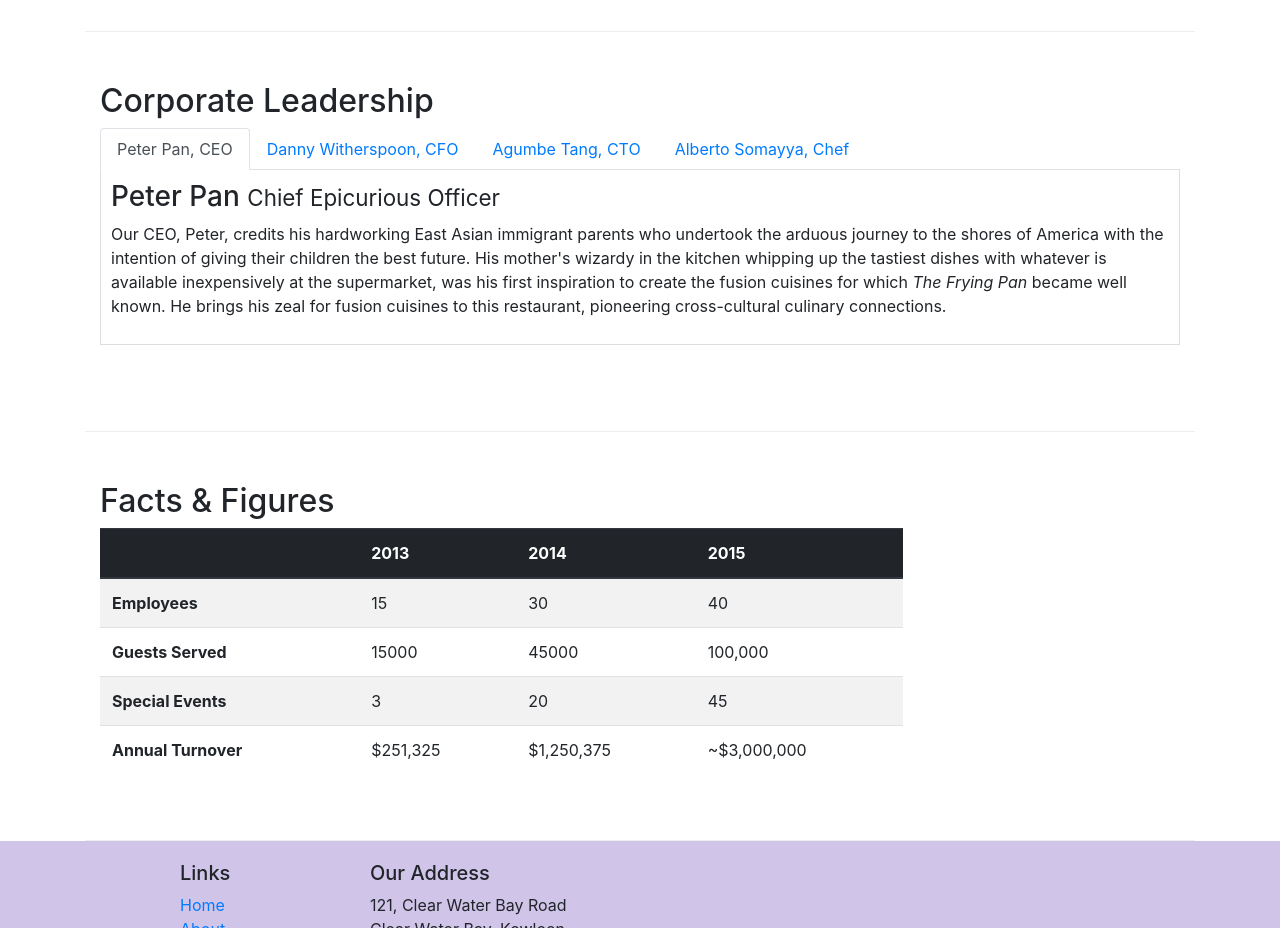
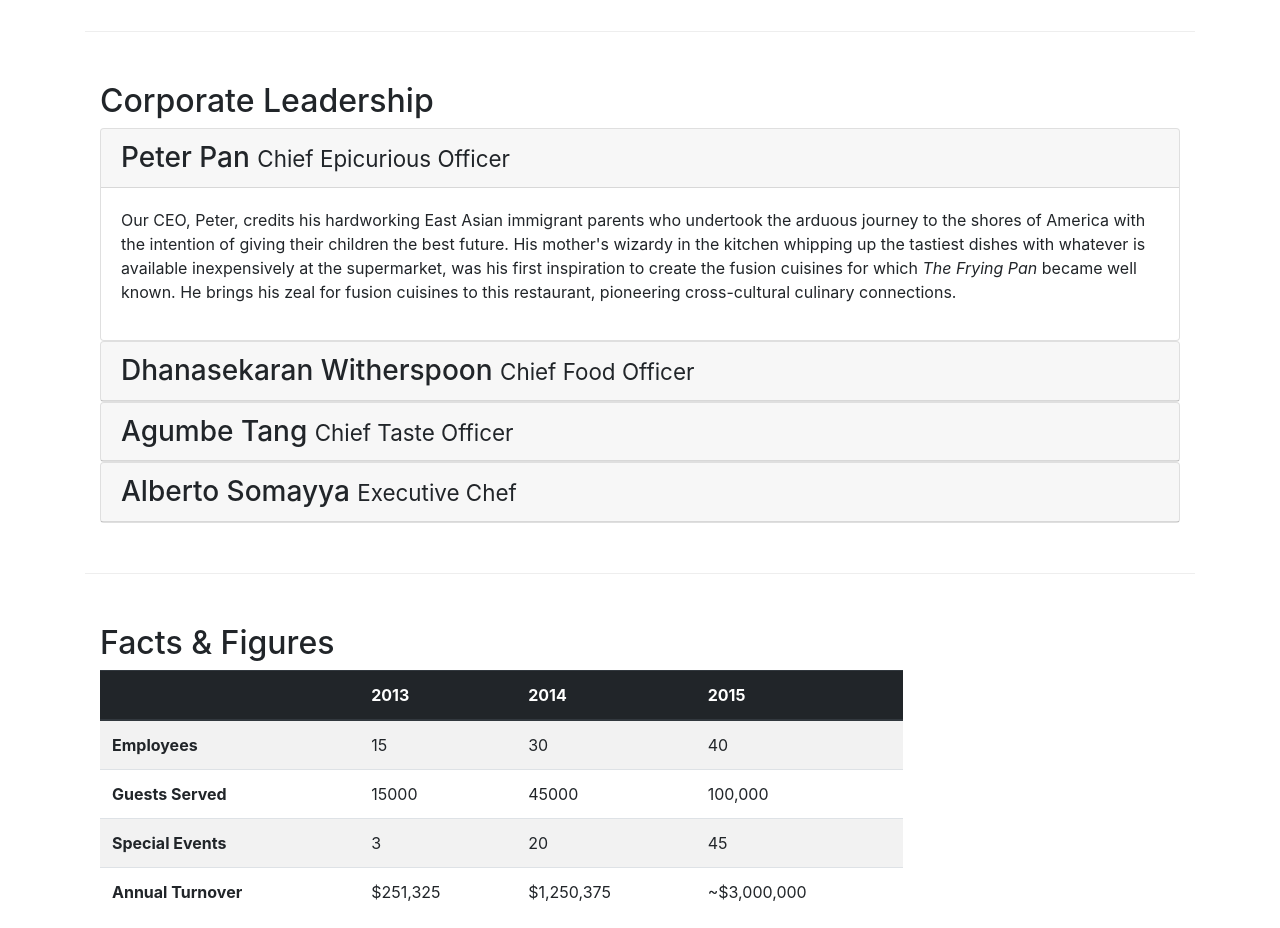
Before and after one commit to hmdyyldrm/c-bootstrap, a website: page aboutus.html in a window 1280 px wide. Shown: the part 940-1868 px from the top of the page. Drawn offline with nearby package versions, Linux system fonts and the light colour scheme.

Commit message:
accordion

```diff
--- a/aboutus.html
+++ b/aboutus.html
@@ -105,44 +105,65 @@
             <div class="col-12 ">
                 <h2>Corporate Leadership</h2>
 
-                <ul class="nav nav-tabs">
-                    <li class="nav-item">
-                        <a href="#peter" class="nav-link active"
-                        role="tab" data-toggle="tab">Peter Pan, CEO</a>
-                    </li>
-                    <li class="nav-item">
-                        <a href="#danny" class="nav-link"
-                        role="tab" data-toggle="tab">Danny Witherspoon, CFO</a>
-                    </li>
-                    <li class="nav-item">
-                        <a href="#agumbe" class="nav-link"
-                        role="tab" data-toggle="tab">Agumbe Tang, CTO</a>
-                    </li>
-                    <li class="nav-item">
-                        <a href="#alberto" class="nav-link"
-                        role="tab" data-toggle="tab">Alberto Somayya, Chef</a>
-                    </li>
-                </ul>
-
-                <div class="tab-content">
-                    <div role="tabpanel" class="tab-pane fade show active" id="peter">
-                        <h3>Peter Pan <small>Chief Epicurious Officer</small></h3>
-                        <p class="d-none d-sm-block">Our CEO, Peter, credits his hardworking East Asian immigrant parents who undertook the arduous journey to the shores of America with the intention of giving their children the best future. His mother's wizardy in the kitchen whipping up the tastiest dishes with whatever is available inexpensively at the supermarket, was his first inspiration to create the fusion cuisines for which <em>The Frying Pan</em> became well known. He brings his zeal for fusion cuisines to this restaurant, pioneering cross-cultural culinary connections.</p>
+                <div class="accordion">
+                    <div class="card">
+                        <div class="card-header" role="tab" id="peterhead">
+                        <h3 class="mb-0">
+                            <a data-toggle="collapse" data-target="#peter">
+                            Peter Pan <small>Chief Epicurious Officer</small>
+                            </a>
+                        </h3>
+                        </div>
+                        <div class="collapse show" id="peter" data-parent="#accordion">
+                            <div class="card-body">
+                                <p class="d-none d-sm-block">Our CEO, Peter, credits his hardworking East Asian immigrant parents who undertook the arduous journey to the shores of America with the intention of giving their children the best future. His mother's wizardy in the kitchen whipping up the tastiest dishes with whatever is available inexpensively at the supermarket, was his first inspiration to create the fusion cuisines for which <em>The Frying Pan</em> became well known. He brings his zeal for fusion cuisines to this restaurant, pioneering cross-cultural culinary connections.</p>
+                            </div>
+                        </div>
                     </div>
 
-                    <div role="tabpanel" class="tab-pane fade" id="danny" >
-                        <h3>Dhanasekaran Witherspoon <small>Chief Food Officer</small></h3>
-                        <p class="d-none d-sm-block">Our CFO, Danny, as he is affectionately referred to by his colleagues, comes from a long established family tradition in farming and produce. His experiences growing up on a farm in the Australian outback gave him great appreciation for varieties of food sources. As he puts it in his own words, <em>Everything that runs, wins, and everything that stays, pays!</em></p>
+                    <div class="card">
+                        <div role="tab" class="card-header" id="dannyhead">
+                            <h3 class="mb-0">
+                                <a class="collapsed" data-toggle="collapse" data-target="#danny">
+                                    Dhanasekaran Witherspoon <small>Chief Food Officer</small>
+                                </a>
+                            </h3>
+                        </div>
+                        <div class="collapse" id="danny" data-parent="#accordion">
+                            <div class="card-body">
+                                <p class="d-none d-sm-block">Our CFO, Danny, as he is affectionately referred to by his colleagues, comes from a long established family tradition in farming and produce. His experiences growing up on a farm in the Australian outback gave him great appreciation for varieties of food sources. As he puts it in his own words, <em>Everything that runs, wins, and everything that stays, pays!</em></p>
+                            </div>
+                        </div>
                     </div>
 
-                    <div role="tabpanel" class="tab-pane fade" id="agumbe" >
-                        <h3>Agumbe Tang <small>Chief Taste Officer</small></h3>
-                        <p class="d-none d-sm-block">Blessed with the most discerning gustatory sense, Agumbe, our CTO, personally ensures that every dish that we serve meets his exacting tastes. Our chefs dread the tongue lashing that ensues if their dish does not meet his exacting standards. He lives by his motto, <em>You click only if you survive my lick.</em></p>
+                    <div class="card">
+                        <div role="tab" class="card-header" id="agumbehead">
+                            <h3 class="mb-0">
+                                <a class="collapsed" data-toggle="collapse" data-target="#agumbe">
+                                    Agumbe Tang <small>Chief Taste Officer</small>
+                                </a>
+                            </h3>
+                        </div>
+                        <div class="collapse" id="agumbe" data-parent="#accordion">
+                            <div class="card-body">
+                                <p class="d-none d-sm-block">Blessed with the most discerning gustatory sense, Agumbe, our CTO, personally ensures that every dish that we serve meets his exacting tastes. Our chefs dread the tongue lashing that ensues if their dish does not meet his exacting standards. He lives by his motto, <em>You click only if you survive my lick.</em></p>
+                            </div>
+                        </div>
                     </div>
 
-                    <div role="tabpanel" class="tab-pane fade" id="alberto">
-                        <h3>Alberto Somayya <small>Executive Chef</small></h3>
-                        <p class="d-none d-sm-block">Award winning three-star Michelin chef with wide International experience having worked closely with whos-who in the culinary world, he specializes in creating mouthwatering Indo-Italian fusion experiences. He says, <em>Put together the cuisines from the two craziest cultures, and you get a winning hit! Amma Mia!</em></p>
+                    <div class="card">
+                        <div role="tab" class="card-header" id="albertohead">
+                            <h3 class="mb-0">
+                                <a class="collapsed" data-toggle="collapse" data-target="#alberto">
+                                    Alberto Somayya <small>Executive Chef</small>
+                                </a>
+                            </h3>
+                        </div>
+                        <div class="collapse" id="alberto" data-parent="#accordion">
+                            <div class="card-body">
+                                <p class="d-none d-sm-block">Award winning three-star Michelin chef with wide International experience having worked closely with whos-who in the culinary world, he specializes in creating mouthwatering Indo-Italian fusion experiences. He says, <em>Put together the cuisines from the two craziest cultures, and you get a winning hit! Amma Mia!</em></p>
+                            </div>
+                        </div>
                     </div>
                 </div>
 
```
